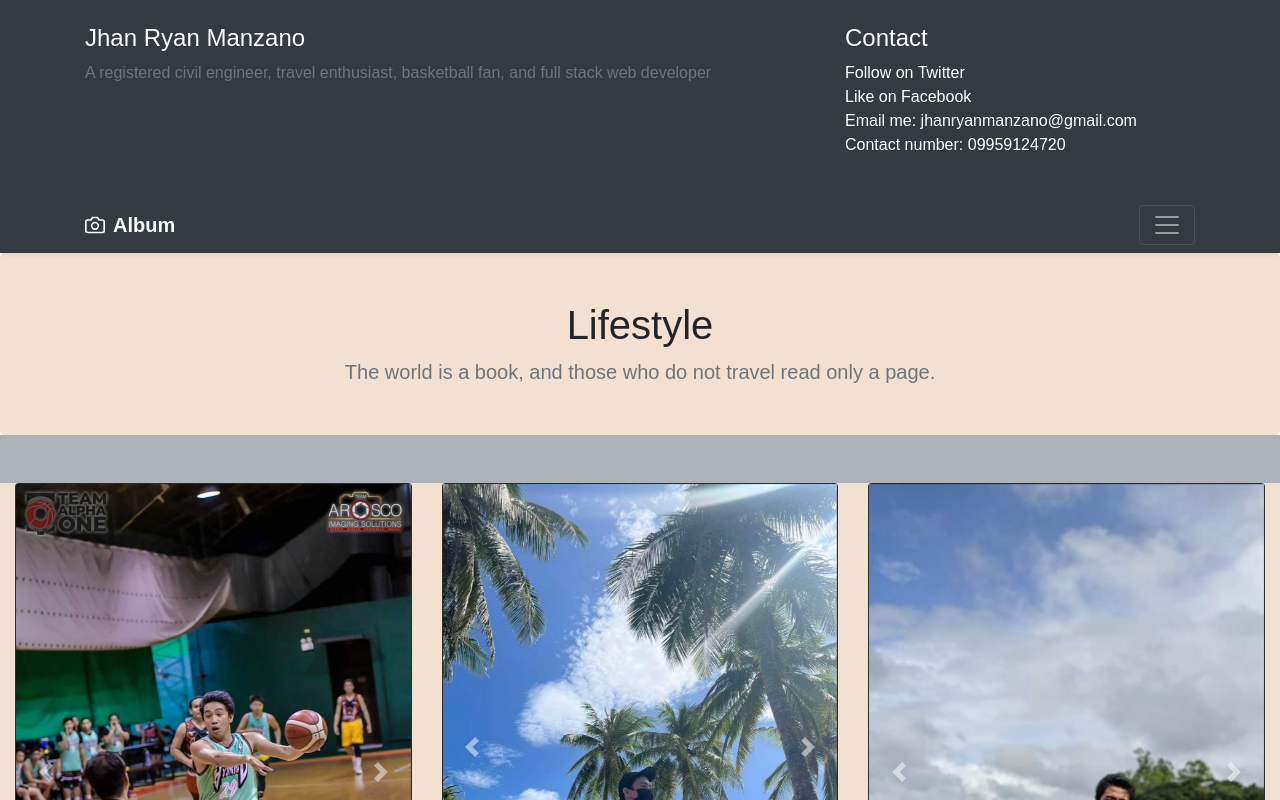
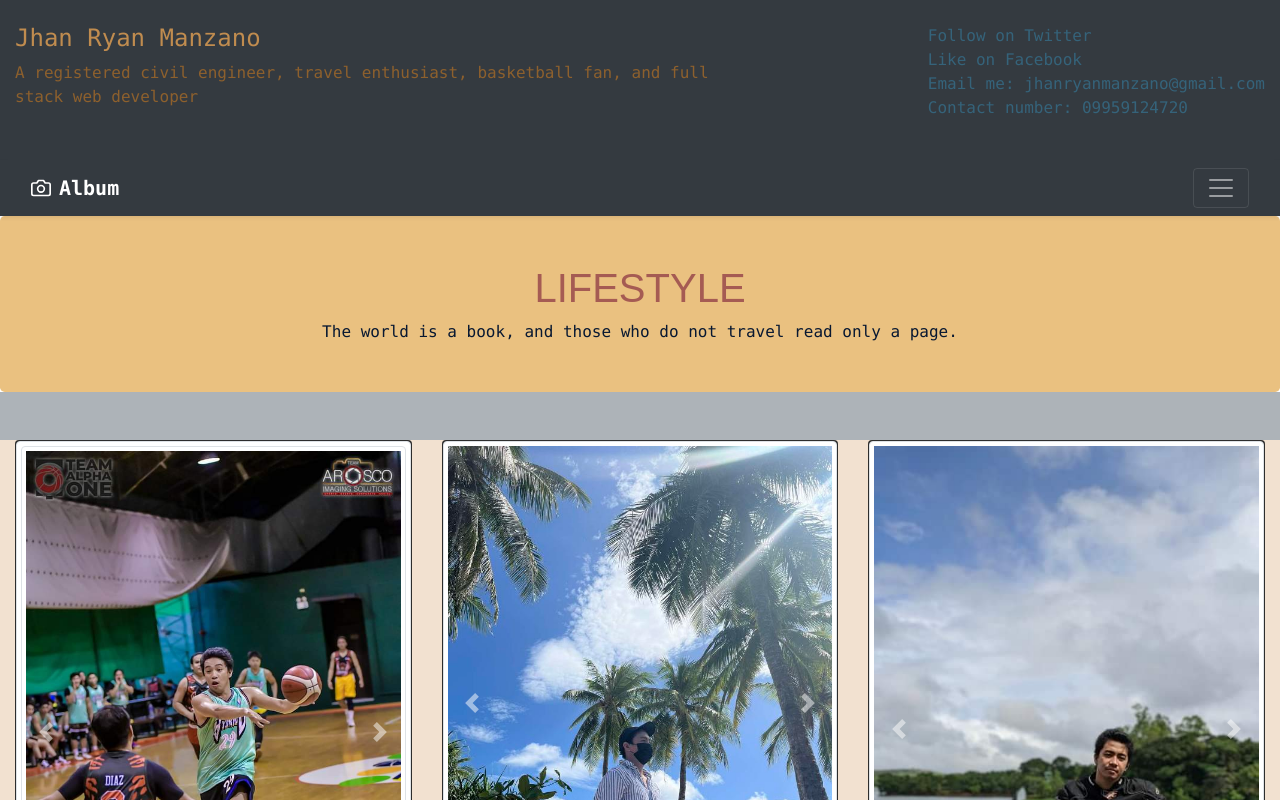
Before and after one commit to jhanryanmanzano/csp1-manzano, a plain HTML site: page index.html in a window 1280 px wide. Both pictures are taken after a click on the button "Toggle navigation". Shown: the top 800 px of the page. Drawn offline with nearby package versions, Linux system fonts and the light colour scheme.

Commit message:
Designing

```diff
--- a/index.html
+++ b/index.html
@@ -30,26 +30,26 @@
   <body>
 <header>
   <div class="collapse bg-dark" id="navbarHeader">
-    <div class="container">
+    <div class="container-fluid">
       <div class="row">
         <div class="col-sm-8 col-md-7 py-4">
-          <h4 class="text-white">Jhan Ryan Manzano</h4>
-          <p class="text-muted">A registered civil engineer, travel enthusiast, basketball fan, and full stack web developer</p>
+          <h4 class="text-name">Jhan Ryan Manzano</h4>
+          <p class="text-description">A registered civil engineer, travel enthusiast, basketball fan, and full stack web developer</p>
         </div>
         <div class="col-sm-4 offset-md-1 py-4">
-          <h4 class="text-white">Contact</h4>
-          <ul class="list-unstyled">
-            <li><a href="https://twitter.com/KuyaRyeee" class="text-white">Follow on Twitter</a></li>
-            <li><a href="https://www.facebook.com/KuyaRyeee" class="text-white">Like on Facebook</a></li>
-            <li class="text-white">Email me: jhanryanmanzano@gmail.com</a></li>
-            <li class="text-white">Contact number: 09959124720</li>
+
+          <ul class="list">
+            <li><a href="https://twitter.com/KuyaRyeee" class="text-list">Follow on Twitter</a></li>
+            <li><a href="https://www.facebook.com/KuyaRyeee" class="text-list">Like on Facebook</a></li>
+            <li class="text-list">Email me: jhanryanmanzano@gmail.com</a></li>
+            <li class="text-list">Contact number: 09959124720</li>
           </ul>
         </div>
       </div>
     </div>
   </div>
   <div class="navbar navbar-dark bg-dark shadow-sm">
-    <div class="container d-flex justify-content-between">
+    <div class="container-fluid d-flex justify-content-between">
       <a href="#" class="navbar-brand d-flex align-items-center">
         <svg xmlns="http://www.w3.org/2000/svg" width="20" height="20" fill="none" stroke="currentColor" stroke-linecap="round" stroke-linejoin="round" stroke-width="2" aria-hidden="true" class="mr-2" viewBox="0 0 24 24" focusable="false"><path d="M23 19a2 2 0 0 1-2 2H3a2 2 0 0 1-2-2V8a2 2 0 0 1 2-2h4l2-3h6l2 3h4a2 2 0 0 1 2 2z"/><circle cx="12" cy="13" r="4"/></svg>
         <strong>Album</strong>
@@ -65,8 +65,8 @@
 
   <section class="jumbotron text-center">
     <div class="container-fluid">
-      <h1>Lifestyle</h1>
-      <p class="lead text-muted">The world is a book, and those who do not travel read only a page.</p>
+      <h1 class="life">LIFESTYLE</h1>
+      <p class="text-inverted">The world is a book, and those who do not travel read only a page.</p>
       <!-- <p>
         <a href="#" class="btn btn-primary my-2">Main call to action</a>
         <a href="#" class="btn btn-secondary my-2">Secondary action</a>
@@ -77,16 +77,16 @@
     <div class="album py-5 container-fluid">
       <div class="card-deck">
         <div class="card">
-          <div id="carouselExampleControls" class="carousel slide" data-ride="carousel">
+          <div id="carouselExampleControls" class="carousel slide img-fluid img-thumbnail" data-ride="carousel">
              <div class="carousel-inner">
                 <div class="carousel-item active">
-                  <img src="images/bball1.jpg" class="d-block w-100" alt="...">
+                  <img src="images/bball1.jpg" class="d-block w-100 img-fluid img-thumbnail" alt="...">
                 </div>
                 <div class="carousel-item">
-                  <img src="images/bball2.jpg" class="d-block w-100" alt="...">
+                  <img src="images/bball2.jpg" class="d-block w-100 img-fluid img-thumbnail" alt="...">
                 </div>
-                <div class="images/bball3.jpg">
-                  <img src="..." class="d-block w-100" alt="...">
+                <div class="carousel-item">
+                  <img src="images/bball4.jpg" class="d-block w-100" alt="...">
                 </div>
           </div>
           <button class="carousel-control-prev" type="button" data-target="#carouselExampleControls" data-slide="prev">
@@ -108,13 +108,13 @@
        <div id="carouselExampleControl" class="carousel slide" data-ride="carousel">
          <div class="carousel-inner">
            <div class="carousel-item active">
-             <img src="images/travel1.jpg" class="d-block w-100" alt="...">
+             <img src="images/travel1.jpg" class="d-block w-100  img-fluid img-thumbnail" alt="...">
            </div>
            <div class="carousel-item">
-             <img src="images/travel2.jpg" class="d-block w-100" alt="...">
+             <img src="images/travel2.jpg" class="d-block w-100   img-fluid img-thumbnail" alt="...">
            </div>
            <div class="carousel-item">
-             <img src="images/travel3.jpg" class="d-block w-100" alt="...">
+             <img src="images/travel3.jpg" class="d-block w-100  img-fluid img-thumbnail" alt="...">
            </div>
          </div>
         <button class="carousel-control-prev" type="button" data-target="#carouselExampleControl" data-slide="prev">
@@ -136,13 +136,13 @@
        <div id="carouselExampleControlss" class="carousel slide" data-ride="carousel">
          <div class="carousel-inner">
            <div class="carousel-item active">
-             <img src="images/motor1.jpg" class="d-block w-100" alt="...">
+             <img src="images/motor1.jpg" class="d-block w-100  img-fluid img-thumbnail" alt="...">
            </div>
            <div class="carousel-item">
-             <img src="images/motor2.jpg" class="d-block w-100" alt="...">
+             <img src="images/motor2.jpg" class="d-block w-100  img-fluid img-thumbnail" alt="...">
            </div>
            <div class="carousel-item">
-             <img src="images/motor3.jpg" class="d-block w-100" alt="...">
+             <img src="images/motor3.jpg" class="d-block w-100  img-fluid img-thumbnail" alt="...">
            </div>
          </div>
         <button class="carousel-control-prev" type="button" data-target="#carouselExampleControlss" data-slide="prev">
@@ -169,11 +169,11 @@
 </main>
 
 <footer class="text-muted">
-  <div class="container">
+  <div class="container-fluid">
     <p class="float-right">
       <a href="#">Back to top</a>
     </p>
-    <p>Album is &copy; Author,please don't download and customize.</p>
+    <p>Blog is underconstruction</p>
   </div>
 </footer>
 
--- a/styles/style_manzano.css
+++ b/styles/style_manzano.css
@@ -1,4 +1,6 @@
-body{ font-family: 'Open-sans',sans-serif; }
+body{
+        font-family: "Lucida Console", "Courier New", monospace;
+ }
 
 
 .bd-placeholder-img{
@@ -20,11 +22,55 @@ body{ font-family: 'Open-sans',sans-serif; }
           font-size: 3.5rem;
         }
 
+.list {
+  list-style: none;
+  display: inline-block;
+  float:  right;
+}
+.contact {
+  float:  right;
+}
+
+.life{
+  color: #A55B53 ;
+  font-family: 'Open-sans',sans-serif;
+}
+
+.text-list {
+  color: #35637A;
+}
+
+.text-name {
+  color: #C08C4F;
+}
+
+.text-inverted {
+  color: #081831;
+}
+
+
+.text-description{
+  color: #8D602D;
+}
+
+
+
+
+
+
+
+
+
+
+
+
+
+
 .jumbotron {
   padding-top: 1rem;
   padding-bottom: 1rem;
   margin-bottom: 0;
-  background-color: #f2e1d0;
+  background-color: #eac180;
 }
 @media (min-width: 768px) {
   .jumbotron {
@@ -53,6 +99,7 @@ body{ font-family: 'Open-sans',sans-serif; }
 
 .carousel-item {
   max-height: 36rem;
+  img
 }
 
 .card-deck{
@@ -61,6 +108,7 @@ body{ font-family: 'Open-sans',sans-serif; }
 
 .card{
   background-color: #333333;
+  image-rendering: fluid;
 }
 .album{
  background-color: #adb3b8;
```
